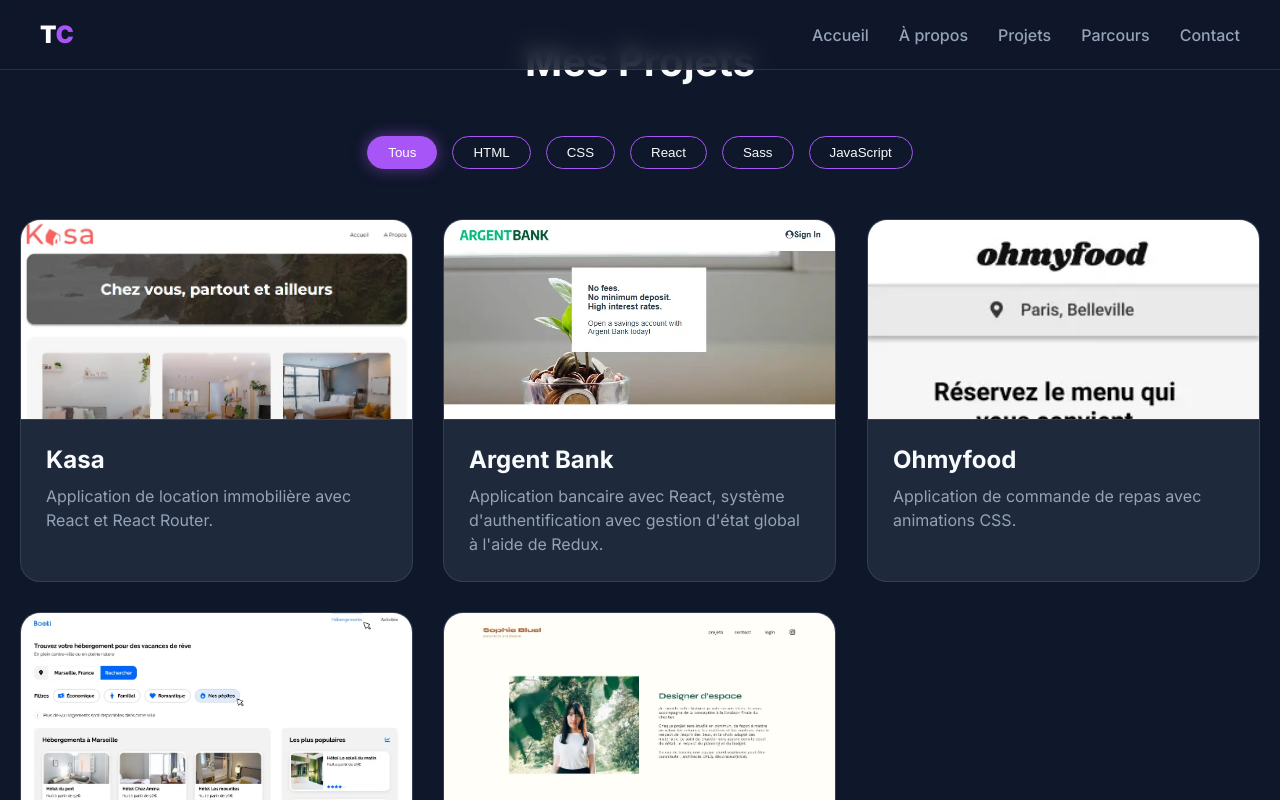
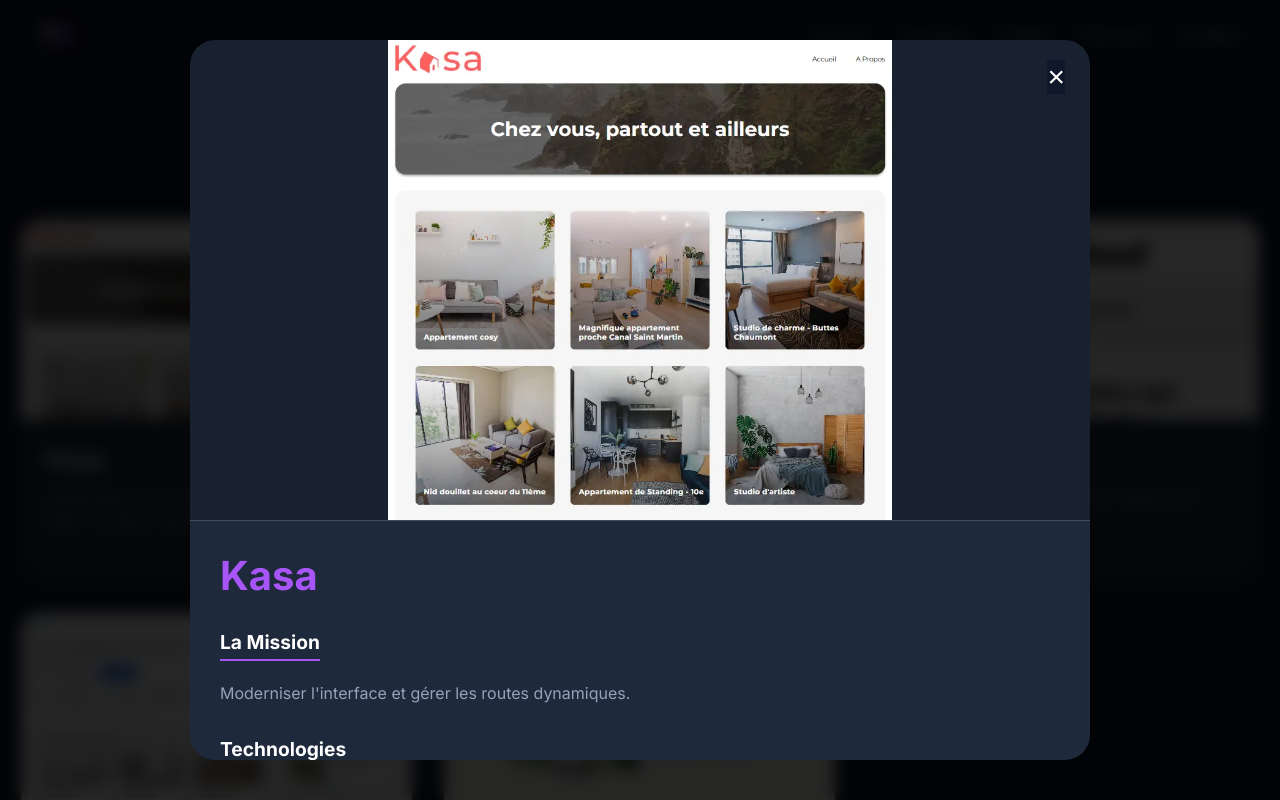
Before and after one commit to TristanVDK-cloud/portfolio, a React (Vite) app: page / in a window 1280 px wide. Both pictures are taken after a click on the element 216 px from the left and 2260 px from the top of the page. Shown: the part 1860-2660 px from the top of the page. Built offline with nearby package versions, Linux system fonts and the light colour scheme; a web font is replaced by a local one.

Commit message:
add modal component, its style and animations.

```diff
--- a/src/components/Modal/Modal.scss
+++ b/src/components/Modal/Modal.scss
@@ -0,0 +1,110 @@
+@use "../../styles/variables" as *;
+@use "../../styles/utils/animations" as *;
+
+.modal-overlay {
+    position: fixed;
+    top: 0;
+    left: 0;
+    width: 100%;
+    height: 100%;
+    background-color: rgba(0, 0, 0, 0.85);
+    backdrop-filter: blur(8px);
+    display: flex;
+    justify-content: center;
+    align-items: center;
+    z-index: 2000;
+    padding: 20px;
+}
+
+.modal-content {
+    background-color: $bg-secondary;
+    max-width: 900px;
+    width: 100%;
+    max-height: 90vh;
+    border-radius: 25px;
+    position: relative;
+    overflow-x: hidden;
+    overflow-y: auto;
+    border: 1px solid rbga($color-primary, 0.2);
+    display: flex;
+    flex-direction: column;
+    animation: modalPop 0.4s cubic-bezier(0.175, 0.885, 0.32, 1.275);
+}
+
+.modal-close {
+    position: absolute;
+    top: 20px;
+    right: 25px;
+    background-color: $bg-primary;
+    color: white;
+    border: none;
+    font-size: 30px;
+    cursor: pointer;
+    z-index: 10;
+    transition: transform 0.3s ease;
+
+    &:hover {
+        transform: scale(1.1);
+        color: $color-primary;
+    }
+}
+
+.modal-header {
+    width: 100%;
+    height: auto;
+    background-color: rgba(0, 0, 0, 0.2);
+    border-bottom: 1px solid rgba(255, 255, 255, 0.2);
+    display: flex;
+    justify-content: center;
+    align-items: center;
+
+    img {
+        width: auto;
+        height: auto;
+        max-width: 100%;
+        max-height: 60vh;
+        display: block;
+    }
+}
+
+.modal-text {
+    padding: 30px;
+    width: 100%;
+    display: flex;
+    flex-direction: column;
+    gap: 20px;
+
+    h2 {
+        font-size: 2.5rem;
+        color: $color-primary;
+    }
+
+    h3 {
+        font-size: 1.2rem;
+        color: white;
+        border-bottom: 2px solid $color-primary;
+        width: fit-content;
+        padding-bottom: 5px;
+        margin-top: 10px;
+    }
+
+    p {
+        line-height: 1.6;
+        color: $color-text-muted;
+    }
+}
+
+.modal-tags {
+    display: flex;
+    flex-wrap: wrap;
+    gap: 10px;
+
+    span {
+        background-color: rgba($color-primary, 0.1);
+        color: $color-primary;
+        padding: 5px 10px;
+        border-radius: 15px;
+        font-size: 0.9rem;
+        border: 1px solid rgba($color-primary, 0.3);
+    }
+}
--- a/src/components/Modal/index.jsx
+++ b/src/components/Modal/index.jsx
@@ -0,0 +1,35 @@
+import './Modal.scss';
+
+function Modal({ project, onClose }) {
+    const stopPropagation = (e) => {
+        e.stopPropagation();
+    };
+
+    return (
+        <div className='modal-overlay' onClick={onClose}>
+            <div className='modal-content' onClick={stopPropagation}>
+                <button className='modal-close' onClick={onClose}>&times;</button>
+
+                <div className='modal-header'>
+                    <img src={project.cover} alt={project.title} />
+                </div>
+                <div className='modal-text'>
+                    <h2>{project.title}</h2>
+                    <h3>La Mission</h3>
+                    <p>{project.mission}</p>
+
+                    <h3>Technologies</h3>
+                    <div className='modal-tags'>
+                        {project.stack.map(tech => <span key={tech}>{tech}</span>)}
+                    </div>
+
+                    <a href={project.link} target='_blank' rel='noreferrer' className='btn btn--primary'>
+                        Voir sur GitHub
+                    </a>
+                </div>
+            </div>
+        </div>
+    );
+}
+
+export default Modal;
--- a/src/components/Projects/index.jsx
+++ b/src/components/Projects/index.jsx
@@ -1,6 +1,7 @@
 import { useState } from 'react';
 import projectsData from '../../data/projects.json';
 import './Projects.scss';
+import Modal from '../Modal';
 
 function Projects() {
     const [activeFilter, setActiveFilter] = useState('Tous');
@@ -45,10 +46,12 @@
                         </div>
                     ))}
                 </div>
-                {/* <Modal
-                    project={selectedProject}
-                    onClose={() => setSelectedProject(null)}
-                /> */}
+                {selectedProject && (
+                    <Modal
+                        project={selectedProject}
+                        onClose={() => setSelectedProject(null)}
+                    />
+                )}
             </div>
         </section>
     );
--- a/src/styles/utils/_animations.scss
+++ b/src/styles/utils/_animations.scss
@@ -43,3 +43,15 @@
         transform: scale(1) translateY(0);
     }
 }
+
+@keyframes modalPop {
+    from {
+        opacity: 0;
+        transform: scale(0.9);
+    }
+
+    to {
+        opacity: 1;
+        transform: scale(1);
+    }
+}
```
